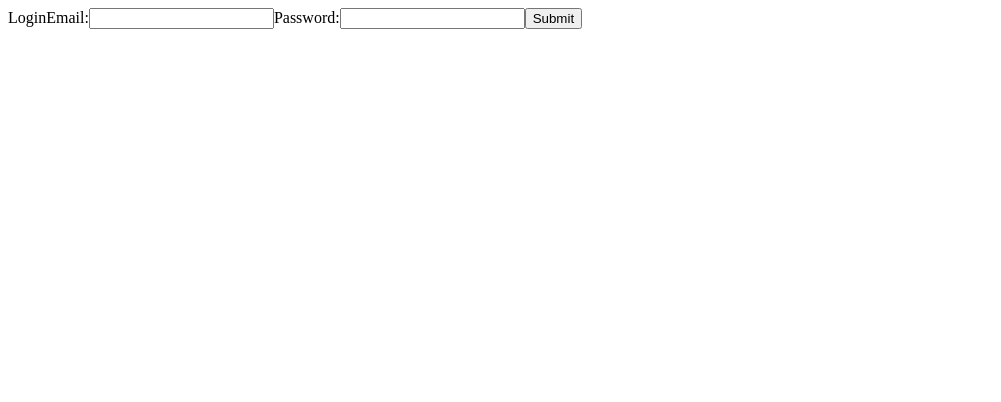
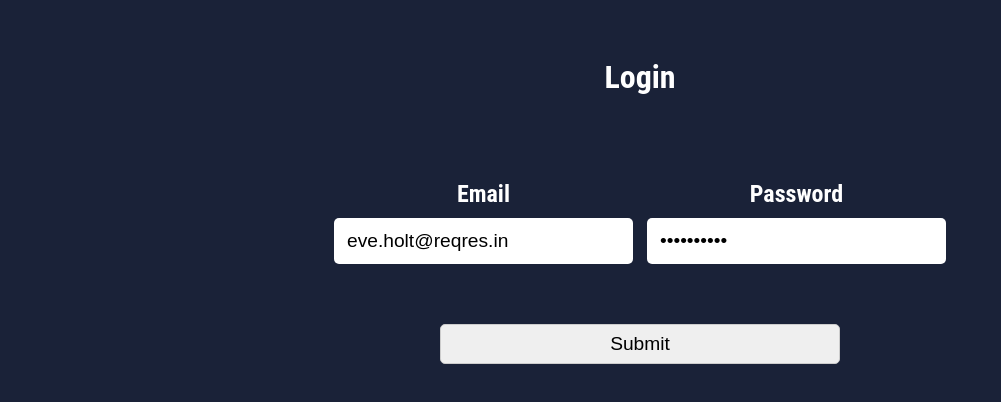
Before and after one commit to JorgeRedondoDev/prueba-tecnica-front-v3, a React (Create React App) app: page /login in a window 1280 px wide. Shown: the top 402 px of the page, without its empty margins (0-1001 px from the left). Built offline with nearby package versions, Linux system fonts and the light colour scheme.

Commit message:
Login Style

```diff
--- a/src/index.tsx
+++ b/src/index.tsx
@@ -4,11 +4,22 @@ import ReactDOM from "react-dom";
 import { Provider } from "react-redux";
 import App from "./App";
 import * as serviceWorker from "./serviceWorker";
+import { createGlobalStyle } from "styled-components";
+
+const GlobalStyle = createGlobalStyle`
+  body {
+    background-color: #1A2238;
+    color: #fff;
+    font-family: 'Roboto Condensed', sans-serif;
+
+  }
+`;
 
 ReactDOM.render(
   <React.StrictMode>
     <Provider store={store}>
       <App />
+      <GlobalStyle />
     </Provider>
   </React.StrictMode>,
   document.getElementById("root")
--- a/src/pages/Login.tsx
+++ b/src/pages/Login.tsx
@@ -3,6 +3,7 @@ import { useSelector, useDispatch } from "react-redux";
 import { requestToken } from "../store/actions/getTokenAction";
 import { RootState } from "../store/reducers";
 import toast, { Toaster } from "react-hot-toast";
+import styled from "styled-components";
 
 function Login() {
   const dispatch = useDispatch();
@@ -10,8 +11,8 @@ function Login() {
 
   const [preventFirstCall, setPreventFirstCall] = useState(false);
   const [loginData, setlLoginData] = useState({
-    email: "",
-    password: "",
+    email: "eve.holt@reqres.in",
+    password: "cityslicka",
   });
 
   useEffect(() => {
@@ -26,7 +27,7 @@ function Login() {
         window.location.href = "/users";
       }, 1000);
     } else {
-      preventFirstCall && toast.error("emial or password invalid");
+      preventFirstCall && toast.error("Email or Password invalid");
     }
   }
 
@@ -44,26 +45,107 @@ function Login() {
   }
 
   return (
-    <form>
-      <Toaster position="top-right" />
-      Login
+    <Form>
+      <Toaster position="top-center" />
+      <h1>Login</h1>
+      <div className="inputs">
         <label>
-        Email:
+          <h3>Email</h3>
           <input type="text" value={loginData.email} onChange={handleEmail} />
         </label>
         <label>
-        Password:
+          <h3>Password</h3>
           <input
             type="password"
             value={loginData.password}
             onChange={handlePassword}
           />
         </label>
+      </div>
       <button type="submit" onClick={handleSummit}>
         Submit
       </button>
-    </form>
+    </Form>
   );
 }
+//Styled-component Form media query
+
+const Form = styled.form`
+  display: flex;
+  flex-direction: column;
+  align-items: center;
+  justify-content: center;
+  width: 100%;
+  height: 100%;
+  border-radius: 10px;
+  h1 {
+    font-size: 2rem;
+    margin: 50px 0 20px 0;
+  }
+
+  .inputs {
+    display: flex;
+    flex-direction: column;
+    align-items: center;
+    justify-content: center;
+    padding: 20px;
+    border-radius: 10px;
+
+    label {
+      display: flex;
+      flex-direction: column;
+      align-items: center;
+      justify-content: center;
+      padding: 20px;
+      width: 100%;
+      height: 100%;
+    }
+
+    h3 {
+      font-size: 1.5rem;
+      margin-bottom: 10px;
+    }
+
+    input {
+      width: 100%;
+      height: 40px;
+      border-radius: 5px;
+      border: 3px solid transparent;
+      padding: 0 10px;
+      font-size: 1.2rem;
+      max-width: 400px;
+      &:focus {
+        outline: none;
+      }
+      &:hover {
+        border: 3px solid #9daaf2;
+      }
+    }
+  }
+
+  button {
+    width: 50%;
+    height: 40px;
+    border-radius: 5px;
+    border: 1px solid #ccc;
+    padding: 0 10px;
+    margin-top: 20px;
+    font-size: 1.2rem;
+    max-width: 400px;
+
+    &:focus {
+      outline: none;
+    }
+    &:hover {
+      cursor: pointer;
+      background-color: #ccc;
+    }
+  }
+  @media (min-width: 800px) {
+    .inputs {
+      flex-direction: row;
+    }
+  }
+`;
 
 export default Login;
```
Lines whose indentation alone changed are shown as unchanged.
